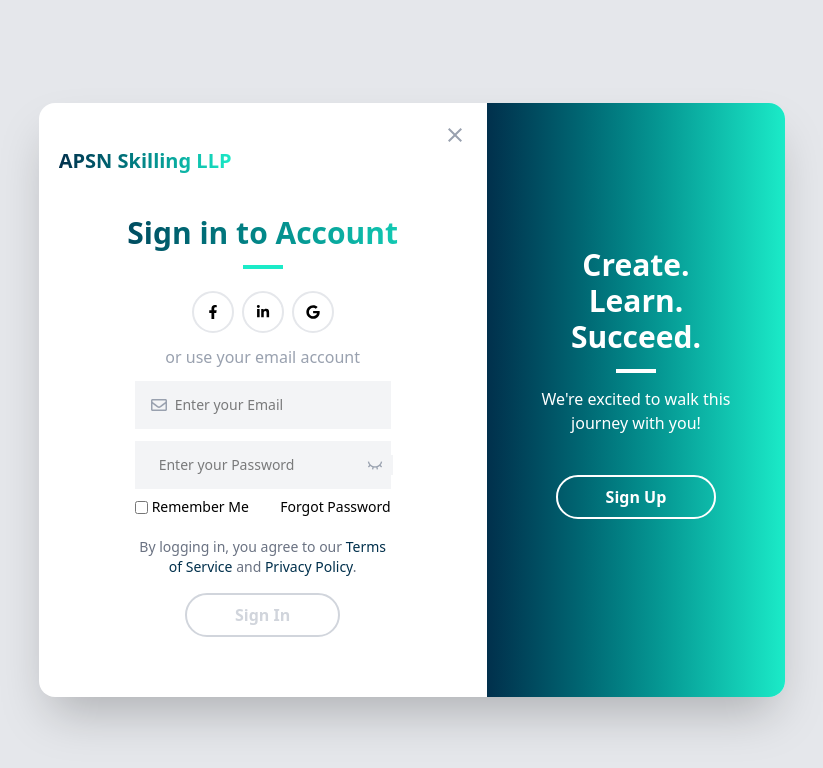
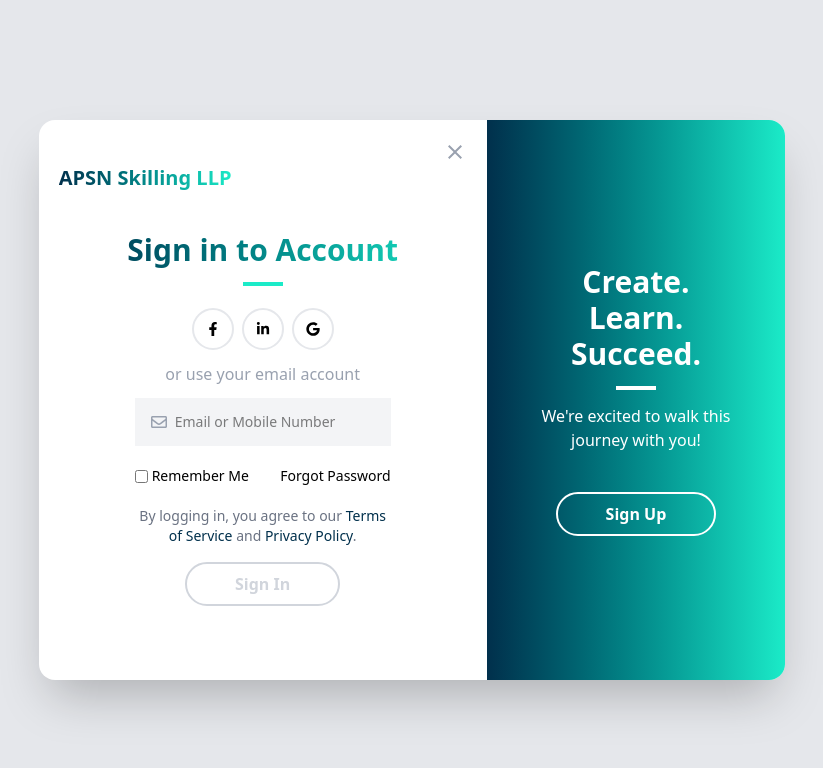
Before and after one commit to vedantgolegaonkar/Components, a Next.js app: page /signin in a window 1280 px wide. Shown: the top 768 px of the page, without its empty margins (228-1051 px from the left). Built offline with nearby package versions, Linux system fonts and the light colour scheme.

Commit message:
Auth pages done

```diff
--- a/package.json
+++ b/package.json
@@ -14,7 +14,7 @@
     "postcss": "^8.5.6",
     "react": "^18.3.1",
     "react-dom": "^18.3.1",
-    "react-hook-form": "^7.45.1",
+    "react-hook-form": "^7.60.0",
     "react-hot-toast": "^2.5.2",
     "react-icons": "^5.5.0",
     "recharts": "^3.0.2",
--- a/src/app/signin/page.js
+++ b/src/app/signin/page.js
@@ -6,33 +6,54 @@ import {
   FaGoogle,
   FaRegEnvelope,
 } from 'react-icons/fa';
+import { useState } from 'react';
+import { useForm } from 'react-hook-form';
+import * as yup from 'yup';
+import { yupResolver } from '@hookform/resolvers/yup';
+import toast, { Toaster } from 'react-hot-toast';
+import { RiEyeLine, RiEyeCloseLine } from 'react-icons/ri';
 import { MdLockOutline } from 'react-icons/md';
 import { IoMdClose } from 'react-icons/io';
-import { RiEyeLine, RiEyeCloseLine } from 'react-icons/ri';
-import { useForm } from 'react-hook-form';
-import { yupResolver } from '@hookform/resolvers/yup';
-import * as yup from 'yup';
-import toast, { Toaster } from 'react-hot-toast';
 import Link from 'next/link';
 import { useRouter } from 'next/navigation';
-import { useState } from 'react';
-// import loginSVG from '../../../public/login-svg.svg'
-// import Image from 'next/image';
 
 const schema = yup.object().shape({
-  email: yup
+  identifier: yup
     .string()
-    .email('Invalid email format')
-    .required('Email is required'),
-  password: yup
-    .string()
+    .required('Email or Mobile Number is required')
+    .test(
+      'is-valid',
+      'Must be a valid email or 10-digit mobile number',
+      (value) => {
+        const emailRegex = /^[^\s@]+@[^\s@]+\.[^\s@]+$/;
+        const mobileRegex = /^\d{10}$/;
+        return emailRegex.test(value) || mobileRegex.test(value);
+      },
+    ),
+  password: yup.string().when('identifier', {
+    is: (val) => /^[^\s@]+@[^\s@]+\.[^\s@]+$/.test(val), // If it's an email
+    then: (schema) =>
+      schema
         .required('Password is required')
         .min(8, 'Password must be at least 8 characters')
         .max(18, 'Password must be at most 18 characters')
         .matches(/[A-Z]/, 'Must contain an uppercase letter')
         .matches(/[a-z]/, 'Must contain a lowercase letter')
         .matches(/\d/, 'Must contain a number')
-    .matches(/[!@#$%^&*()]/, 'Must contain a special character (!@#$%^&*())'),
+        .matches(
+          /[!@#$%^&*()]/,
+          'Must contain a special character (!@#$%^&*())',
+        ),
+    otherwise: (schema) => schema.notRequired(),
+  }),
+  otp: yup.string().when('identifier', {
+    is: (val) => /^\d{10}$/.test(val), // If it's a mobile number
+    then: (schema) =>
+      schema
+        .required('OTP is required')
+        .matches(/^\d{6}$/, 'OTP must be a 6-digit number'),
+    otherwise: (schema) => schema.notRequired(),
+  }),
 });
 
 export default function Home() {
@@ -47,10 +68,14 @@ export default function Home() {
     handleSubmit,
     formState: { errors, isValid, isSubmitting },
     reset,
+    watch,
   } = useForm({
     resolver: yupResolver(schema),
     mode: 'onChange', // enables real-time validation
   });
+  const identifier = watch('identifier');
+  const isEmail = /^[^\s@]+@[^\s@]+\.[^\s@]+$/.test(identifier || '');
+  const isMobile = /^\d{10}$/.test(identifier || '');
 
   const onSubmit = async (data) => {
     try {
@@ -65,7 +90,7 @@ export default function Home() {
       // if (!res.ok) throw new Error(result.message || 'Failed to sign up');
       reset();
       router.push('/dashboard');
-      toast.success('Login Successful', { duration: 3000 }); // mock response
+      toast.success('Login Successful', { duration: 3000 });
     } catch (error) {
       toast.error('Something went wrong!', { duration: 3000 });
     }
@@ -78,7 +103,6 @@ export default function Home() {
 
   return (
     <div className="relative flex flex-col items-center justify-center min-h-screen py-2 bg-gray-200 overflow-hidden">
-      {/* <Image src={loginSVG} alt='Login' className="absolute top-[200px] left-[80px] w-130 h-130 z-0 opacity-100 pointer-events-none" priority/> */}
       <Toaster position="top-right" reverseOrder={false} />
       <main className="flex flex-col items-center justify-center w-full flex-1 px-20 text-center">
         <div
@@ -131,24 +155,38 @@ export default function Home() {
                 <div className="bg-gray-100 w-64 p-2 flex items-center mb-3">
                   <FaRegEnvelope className="text-gray-400 m-2" />
                   <input
-                    type="email"
-                    placeholder="Enter your Email"
-                    name="email"
+                    type="text"
+                    placeholder="Email or Mobile Number"
+                    name="identifier"
                     autoComplete="off"
-                    {...register('email')}
+                    {...register('identifier')}
                     className="bg-gray-100 outline-none text-sm flex-1"
                   />
                 </div>
-                {errors.email && (
+                {errors.identifier && (
                   <p className="text-red-500 text-xs mt-1 ml-2">
-                    {errors.email.message}
+                    {errors.identifier.message}
                   </p>
                 )}
-                <div className="bg-gray-100 w-64 p-2 flex items-center relative">
+
+                {/* (isMobile && (
+                    <div className="bg-gray-100 w-64 p-2 flex items-center mb-3">
+                      <MdLockOutline className="text-gray-400 m-2" />
+                      <input
+                        type="text"
+                        placeholder="Enter OTP"
+                        name="otp"
+                        autoComplete="off"
+                        {...register('otp')}
+                        className="bg-gray-100 outline-none text-sm flex-1"
+                      />
+                    </div>
+                  ) : (
+                    <div className="bg-gray-100 w-64 p-2 flex items-center relative mb-3">
                       <MdLockOutline className="text-gray-400 m-2" />
                       <input
                         type={showPassword ? 'text' : 'password'}
-                    placeholder="Enter your Password"
+                        placeholder="Enter Password"
                         name="password"
                         autoComplete="off"
                         {...register('password')}
@@ -161,6 +199,59 @@ export default function Home() {
                         {showPassword ? <RiEyeLine /> : <RiEyeCloseLine />}
                       </div>
                     </div>
+                  )) */}
+
+                {isEmail && (
+                  <div>
+                    <div className="bg-gray-100 w-64 p-2 flex items-center relative mb-3">
+                      <MdLockOutline className="text-gray-400 mr-2" />
+                      <input
+                        type={showPassword ? 'text' : 'password'}
+                        placeholder="Enter your password"
+                        {...register('password')}
+                        className="bg-gray-100 outline-none text-sm flex-1 pr-8"
+                        autoComplete="off"
+                      />
+                      <div
+                        className="absolute right-2 cursor-pointer text-gray-400"
+                        onClick={togglePassword}
+                      >
+                        {showPassword ? <RiEyeLine /> : <RiEyeCloseLine />}
+                      </div>
+                    </div>
+                    {errors.password && (
+                      <p className="text-red-500 text-xs mt-1">
+                        {errors.password.message}
+                      </p>
+                    )}
+                  </div>
+                )}
+
+                {isMobile && (
+                  <div>
+                    <div className="bg-gray-100 w-64 p-2 flex items-center relative mb-3">
+                      <MdLockOutline className="text-gray-400 mr-2" />
+                      <input
+                        type={showPassword ? 'text' : 'password'}
+                        placeholder="Enter 6-digit OTP"
+                        {...register('otp')}
+                        className="bg-gray-100 outline-none text-sm flex-1 pr-8"
+                        autoComplete="off"
+                      />
+                      <div
+                        className="absolute right-2 cursor-pointer text-gray-400"
+                        onClick={togglePassword}
+                      >
+                        {showPassword ? <RiEyeLine /> : <RiEyeCloseLine />}
+                      </div>
+                    </div>
+                    {errors.otp && (
+                      <p className="text-red-500 text-xs mt-1">
+                        {errors.otp.message}
+                      </p>
+                    )}
+                  </div>
+                )}
                 {errors.password && (
                   <p className="text-red-500 text-xs mt-1 ml-2">
                     {errors.password.message}
```
Also changed, not shown: 1 other file (tests, documents, lock files or other folders). Lines whose indentation alone changed are shown as unchanged.
